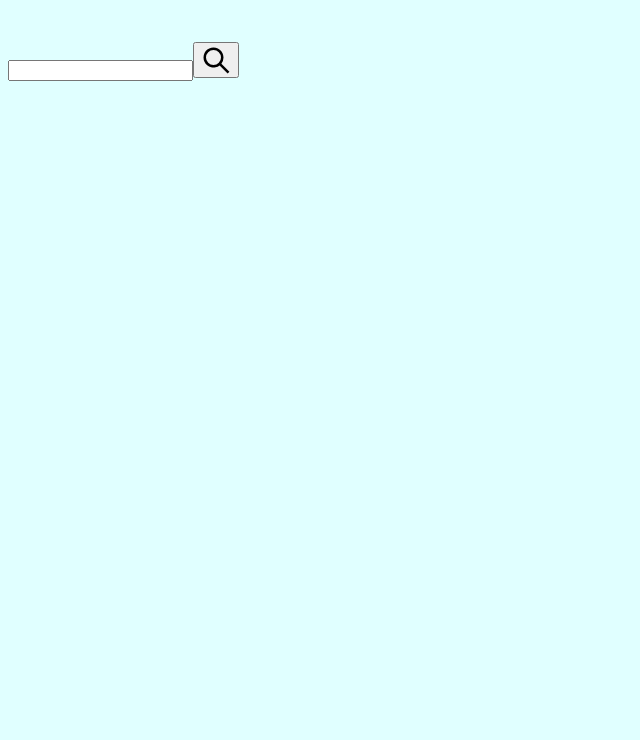
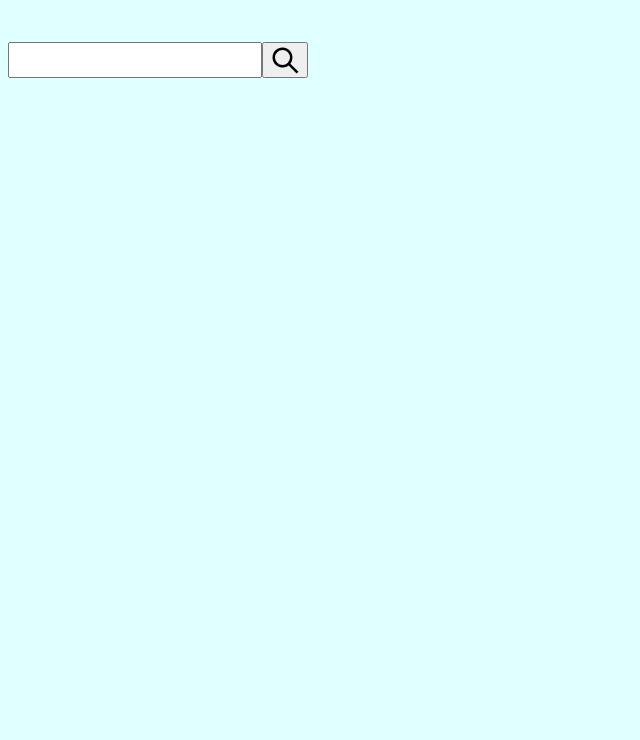
Before and after one commit to sambuccid/hulipaa, a website with bundled scripts: page demo_website/search.html in a window 1280 px wide. Shown: the part 60-800 px from the top of the page, without its empty margins (0-640 px from the left). Built offline with nearby package versions, Linux system fonts and the light colour scheme.

Commit message:
fix styling and finish AC1

```diff
--- a/demo_website/search.html
+++ b/demo_website/search.html
@@ -1,13 +1,18 @@
 <html>
 <header>
     <title>Search</title>
-    <style>body{background-color: lightcyan;}</style>
+    <style>
+        body {
+            background-color: lightcyan;
+        }
+    </style>
     <script type="module" src="../frontend/static-website-search.js"></script>
 </header>
 
 <body>
     <h1>Search</h1>
     <br><br>
-    <div class="sws_searchbar"></div>
-</body
+    <div class="sws_searchbar" style="width: 300px"></div>
+</body>
+
 </html>
--- a/frontend/results/results-ui.js
+++ b/frontend/results/results-ui.js
@@ -1,11 +1,6 @@
 import EL from '../EL.js'
 
-export function addElements(div, {resultTitle}) {
-
-    /*
-    <div><span>Title Page 1</span></div>
-
-    .sws_searchbar{width: fit-content}*/
+export function addElements(div,{ resultTitle }) {
     const element = EL.div({
         els: [
             EL.span({
--- a/frontend/searchbar/searchbar-ui.js
+++ b/frontend/searchbar/searchbar-ui.js
@@ -2,10 +2,10 @@ import EL from '../EL.js'
 
 export const CLASS_NAME = "sws_searchbar"
 
-export function addElements(searchDiv, { onSubmit }) {
-    //const textarea = EL.input({style: {width: "auto"}})
-    const textarea = EL.input();
+export function addElements(searchDiv,{ onSubmit }) {
+    const textarea = EL.input({ style: { 'flex-grow': "1",'min-width': '0px' } })
     const form = EL.form({
+        style: { display: 'flex' },
         els: [
             textarea,
             EL.button({
```
Also changed, not shown: stories/result_one_word_one_file/show_results.md (+2 -4 lines).
